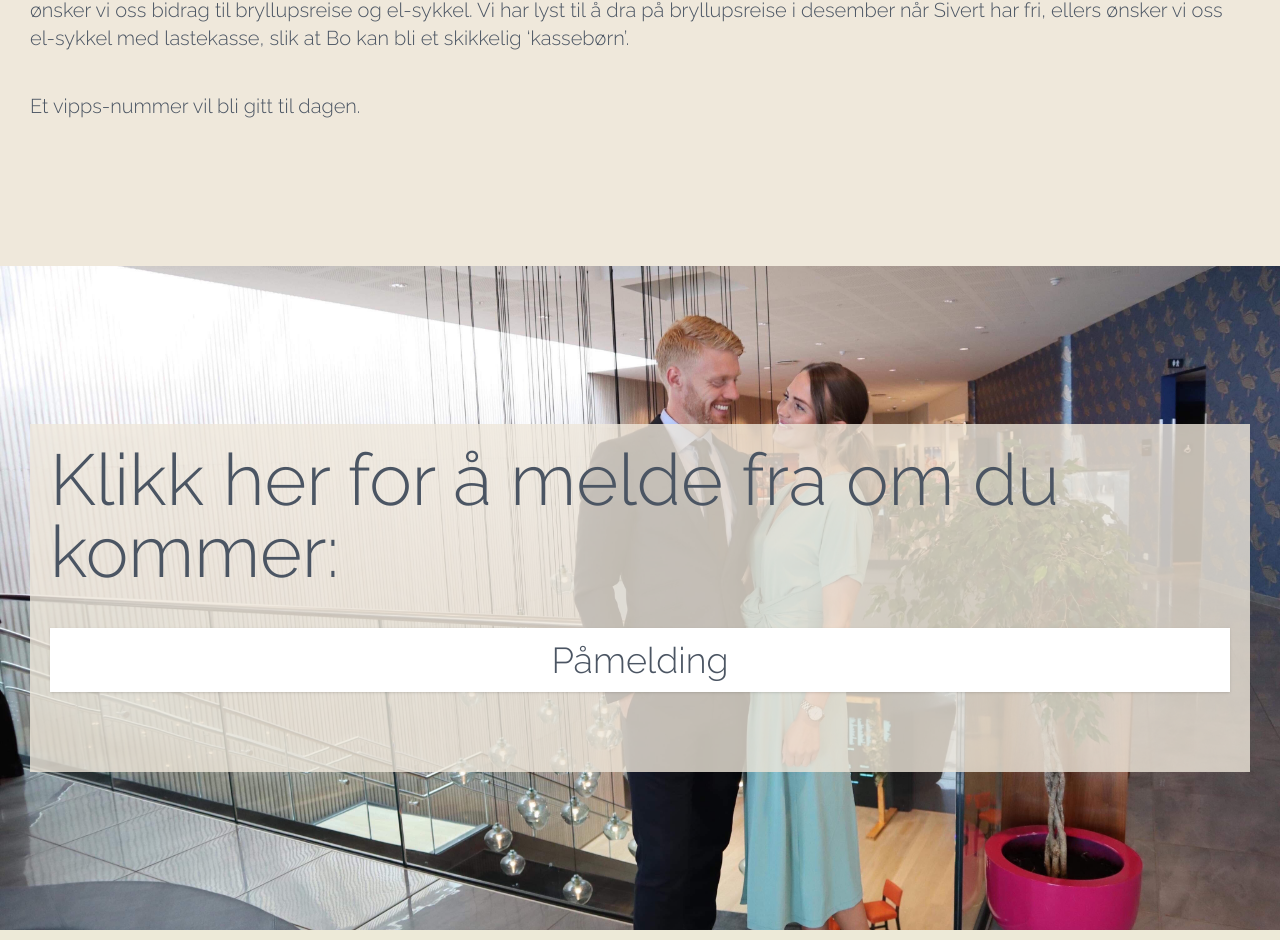
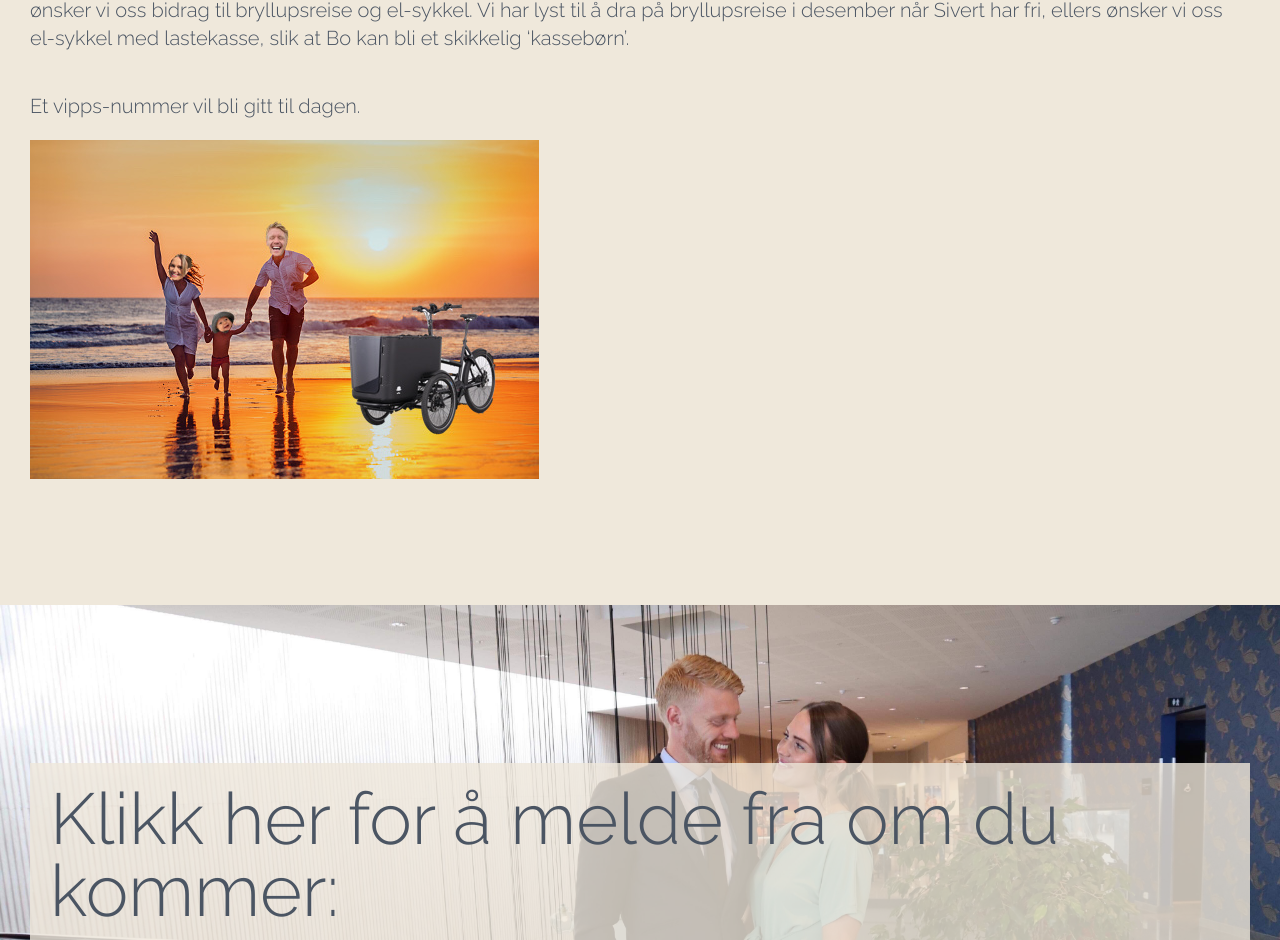
Before and after one commit to aliswil/wedding-website, a Next.js app in the folder wedding-website/: page / in a window 1280 px wide. Shown: the part 6637-7577 px from the top of the page. Built offline with nearby package versions, Linux system fonts and the light colour scheme.

Commit message:
gift page done

```diff
--- a/wedding-website/src/components/Giftlist.tsx
+++ b/wedding-website/src/components/Giftlist.tsx
@@ -1,4 +1,8 @@
 import React from "react";
+
+
+import Image from "next/image";
+import wakay from "../../public/wakay.jpg";
 
 function Giftlist() {
 
@@ -16,6 +20,13 @@ function Giftlist() {
 </p>
         <p className="py-5 text-xl font-display">Et vipps-nummer vil bli gitt til dagen.
 </p>
+<Image
+              className=""
+              src={wakay}
+              alt=""
+              layout=""
+              objectFit=""
+            />
 </div>
        </div>
     </div>
```
Also changed, not shown: wedding-website/public/wakay.jpg (added).
